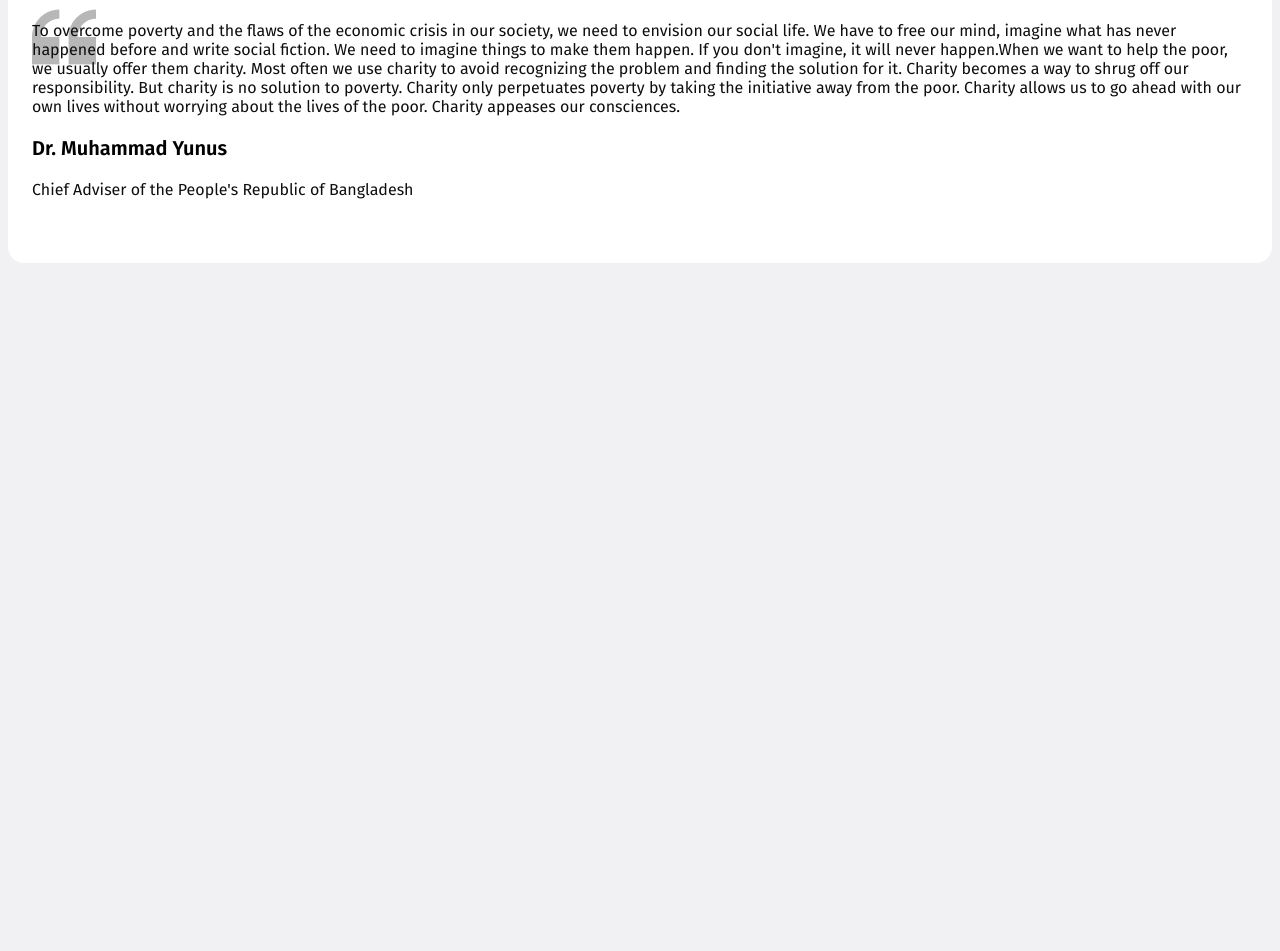
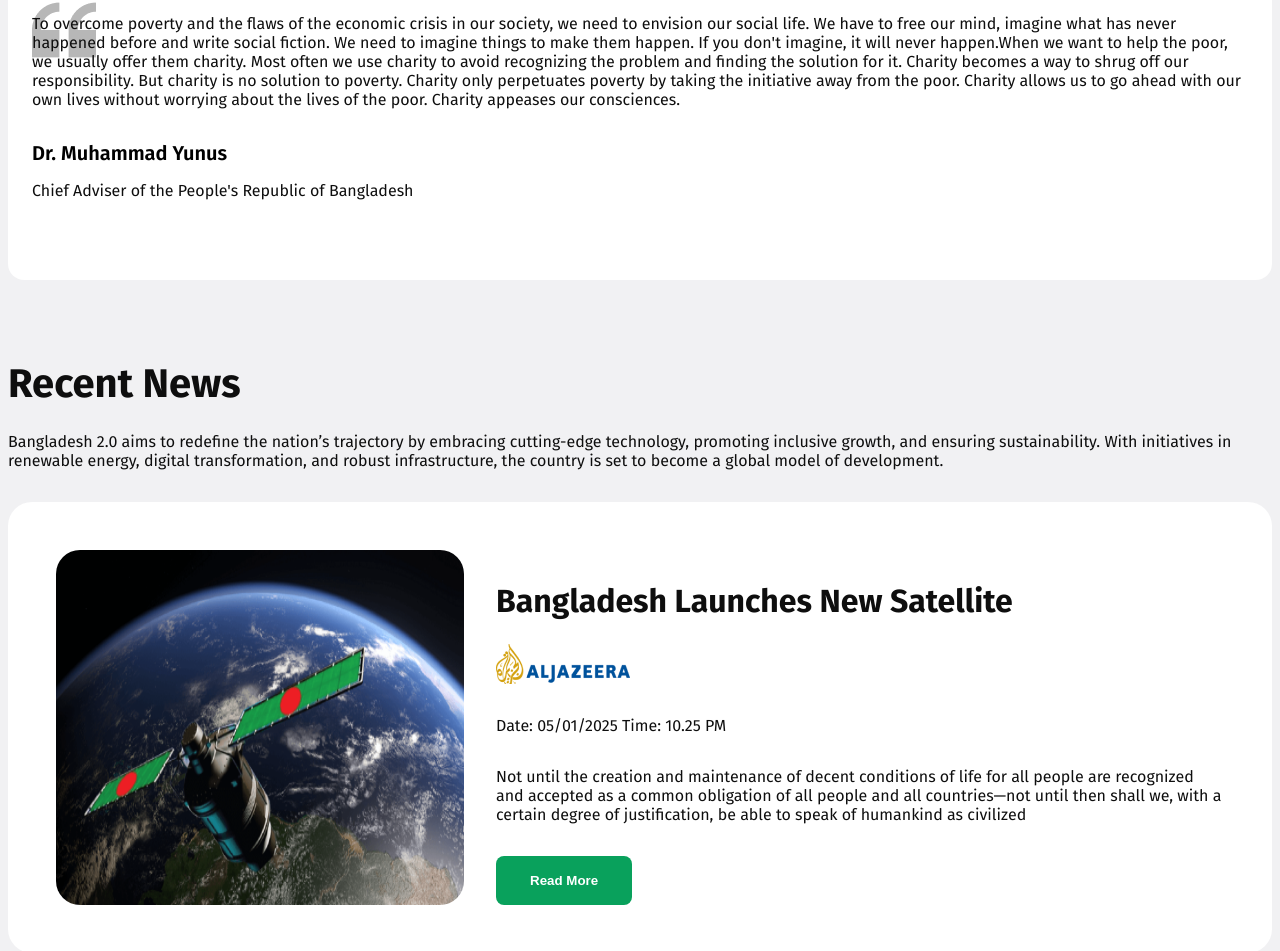
Before and after one commit to Mahdikaabir/assignment-01, a plain HTML site: page index.html in a window 1280 px wide. Shown: the part 1849-2800 px from the top of the page. Before the commit the page ends 2192 px from the top, so only its background shows below. Drawn offline with Linux system fonts and the light colour scheme.

Commit message:
satellite section done

```diff
--- a/index.html
+++ b/index.html
@@ -74,19 +74,19 @@
                     <h4 class="vision-title">Digital Transformation</h4>
                     <p class="section-description"></p>
                     <p>Creating a nationwide digital ecosystem to enhance connectivity and access to services for all citizens.</p>
-                    <button class="btn-Vision digital-colol">Learn More</button>
+                    <button class="btn-primary digital-colol">Learn More</button>
                 </div>
                 <div class="vision vision-bg-color-2">
                     <img src="assets/card-icon.png" alt="">
                     <h4 class="vision-title">Green Energy</h4>
                     <p class="section-description">Investments in solar and wind energy to ensure a sustainable and eco-friendly</p>
-                    <button class="btn-Vision green-color">Learn More</button>
+                    <button class="btn-primary green-color">Learn More</button>
                 </div>
                 <div class="vision vision-bg-color-3">
                     <img src="assets/card-icon.png" alt="">
                     <h4 class="vision-title">Modern Infrastructure</h4>
                     <p class="section-description">Building state-of-the-art infrastructure to support economic growth and global</p>
-                    <button class="btn-Vision Modern-color">Learn More</button>
+                    <button class="btn-primary Modern-color">Learn More</button>
                 </div>
             </div>
         </section>
@@ -96,6 +96,32 @@
             <h3 class="quote-yunus">Dr. Muhammad Yunus</h3>
             <p class="section-description">Chief Adviser of the People's Republic of Bangladesh</p>
         </section>
+        <section class="News">
+            <h3 class="sections-title">Recent News</h3>
+            <p class="section-description">Bangladesh 2.0 aims to redefine the nation’s trajectory by embracing cutting-edge technology, promoting inclusive growth, and ensuring sustainability. With initiatives in renewable energy, digital transformation, and robust infrastructure, the country is set to become a global model of development.</p>
+            <div class="Satellite-section">
+                <img class="satelite-image" src="../assets/satelite.png" alt="">
+                <div class="Satellite">
+                    <h3 class="Satellite-title">Bangladesh Launches New Satellite</h3>
+                    <img class="al-jazeera-image" src="../assets/al-jazeera.png" alt="">
+                    <p class="section-description">Date: 05/01/2025 Time: 10.25 PM</p>
+                    <p class="section-description">Not until the creation and maintenance of decent conditions of life for all people are recognized and accepted as a common obligation of all people and all countries—not until then shall we,
+                    with a certain degree of justification, be able to speak of humankind as civilized</p>
+                    <button class="btn-primary green-color">Read More</button>
+                </div>
+            </div>
+            <div class="Satellite-section">
+                <div class="Satellite">
+                    <h3 class="Satellite-title">Bangladesh Launches New Satellite</h3>
+                    <img class="al-jazeera-image" src="../assets/al-jazeera.png" alt="">
+                    <p class="section-description">Date: 05/01/2025 Time: 10.25 PM</p>
+                    <p class="section-description">Not until the creation and maintenance of decent conditions of life for all people are recognized and accepted as a common obligation of all people and all countries—not until then shall we,
+                    with a certain degree of justification, be able to speak of humankind as civilized</p>
+                    <button class="btn-primary green-color">Read More</button>
+                </div>
+                <img class="satelite-image" src="../assets/satelite.png" alt="">
+            </div>
+        </section>
     </main>
 </body>
 </html>
--- a/style/style.css
+++ b/style/style.css
@@ -22,10 +22,11 @@
   .color-primary{
     color: #0E0E0E;
   }
-  .title-1{
+  .Satellite-title{
     font-weight: bold;
     font-size: 32px;
     color: #0E0E0E;
+    margin-bottom: 12px;
   }
   .btn-shared{
     background-color: #006A50;
@@ -39,7 +40,7 @@
   .btn-shared:hover{
     background-color: red;
   }
-  .btn-Vision{
+  .btn-primary{
     color: white;
     border-radius: 8px;
     padding: 17px 34px;
@@ -47,7 +48,7 @@
     font-style: 18px;
     border: none;
   }
-  .btn-Vision:hover{
+  .btn-primary:hover{
     background-color: red;
   }
 
@@ -55,6 +56,7 @@
     font-weight: bold;
     font-size: 40px;
     color: #0E0E0E;
+    margin-bottom: 24px;
   }
   .section-title{
     font-weight: bold ;
@@ -64,6 +66,7 @@
  .section-description {
     font-style: 16px;
     color: #0E0E0E;
+    margin-bottom: 32px;
 }
 .vision-bg-color-1{
     background-color: rgba(84, 144, 245, 0.2);
@@ -164,8 +167,23 @@
     padding: 48px 24px;
   }
   .quote-yunus{
-    /* margin-top: 12px;
-    margin-bottom: 4px; */
+    margin-top: 12px;
+    margin-bottom: 4px;
     font-size: 20px;
     font-weight: 600;
   }
+  /* Satellite styles */
+  .Satellite-section{
+    display: flex;
+    gap: 32px;
+    background-color: white;
+    padding: 48px;
+    border-radius: 24px;
+    margin-bottom: 24px;
+  }
+  .satelite-image{
+    border-radius: 24px;
+  }
+  .al-jazeera-image{
+    margin: 12px 0px;
+  }
```
